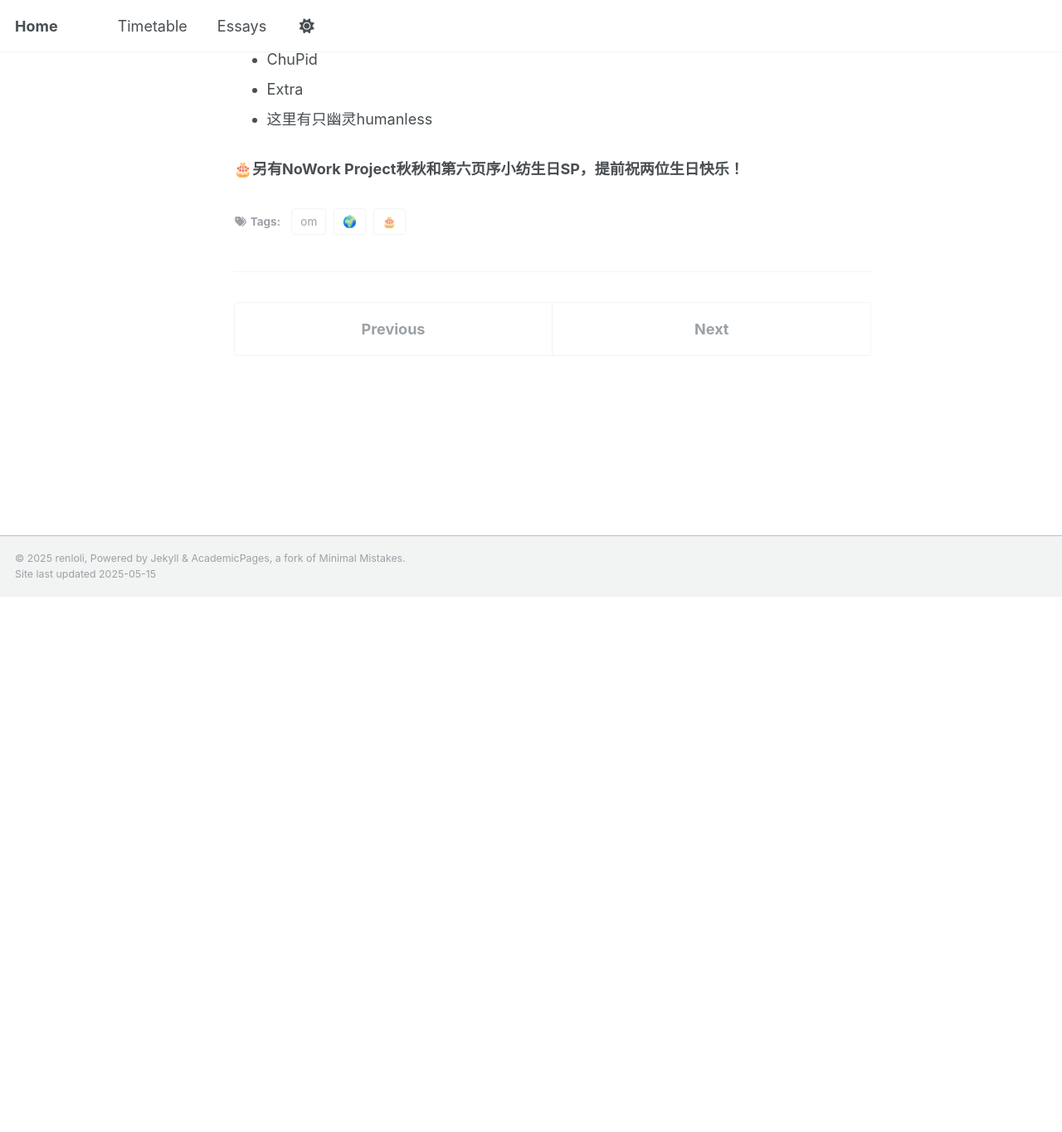
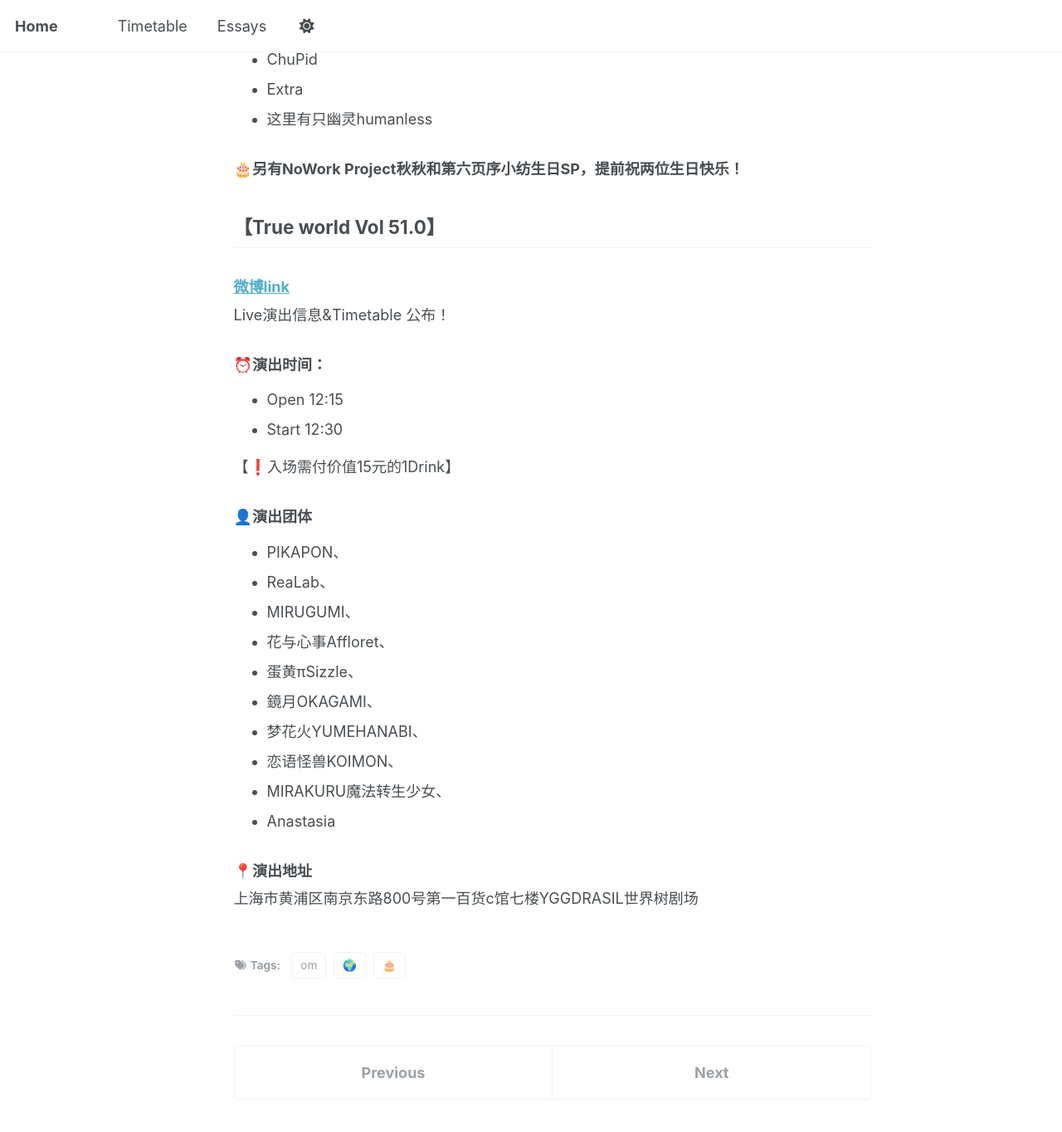
Before and after one commit to renloli/renloli.github.io, a Jekyll site: the page built from _timetable/2025/05/18.md, in a window 1280 px wide and 1400 px high, scrolled down 3108 px. Shown: the top 1364 px of the window at 83% size. Built offline with Jekyll 4.4.1, drawn with Linux system fonts in a browser that asks for light colours; before the commit the page ends 3827 px from its top, so only the background shows below that; some of the changed text lies outside the part shown.

Commit message:
Update 20250518.

```diff
--- a/_timetable/2025/05/18.md
+++ b/_timetable/2025/05/18.md
@@ -106,3 +106,29 @@ tags: [🌍, 🎂, om]
 - 这里有只幽灵humanless
 
 ### 🎂另有NoWork Project秋秋和第六页序小纺生日SP，提前祝两位生日快乐！
+
+## 【True world Vol 51.0】
+
+### [微博link](https://weibo.com/7845127268/PrWhMoTLW?pagetype=profilefeed)
+Live演出信息&Timetable 公布！
+
+### ⏰演出时间：
+- Open 12:15
+- Start 12:30
+
+【❗入场需付价值15元的1Drink】
+
+### 👤演出团体
+- PIKAPON、
+- ReaLab、
+- MIRUGUMI、
+- 花与心事Affloret、
+- 蛋黄πSizzle、
+- 鏡月OKAGAMI、
+- 梦花火YUMEHANABI、
+- 恋语怪兽KOIMON、
+- MIRAKURU魔法转生少女、
+- Anastasia
+
+### 📍演出地址
+上海市黄浦区南京东路800号第一百货c馆七楼YGGDRASIL世界树剧场
```
Also changed, not shown: other parts of _timetable/2025/05/18.md (+1 -1 lines), _pages/about.md (+2 -3 lines), _timetable/2025/05/images/18_4.jpg (added).
